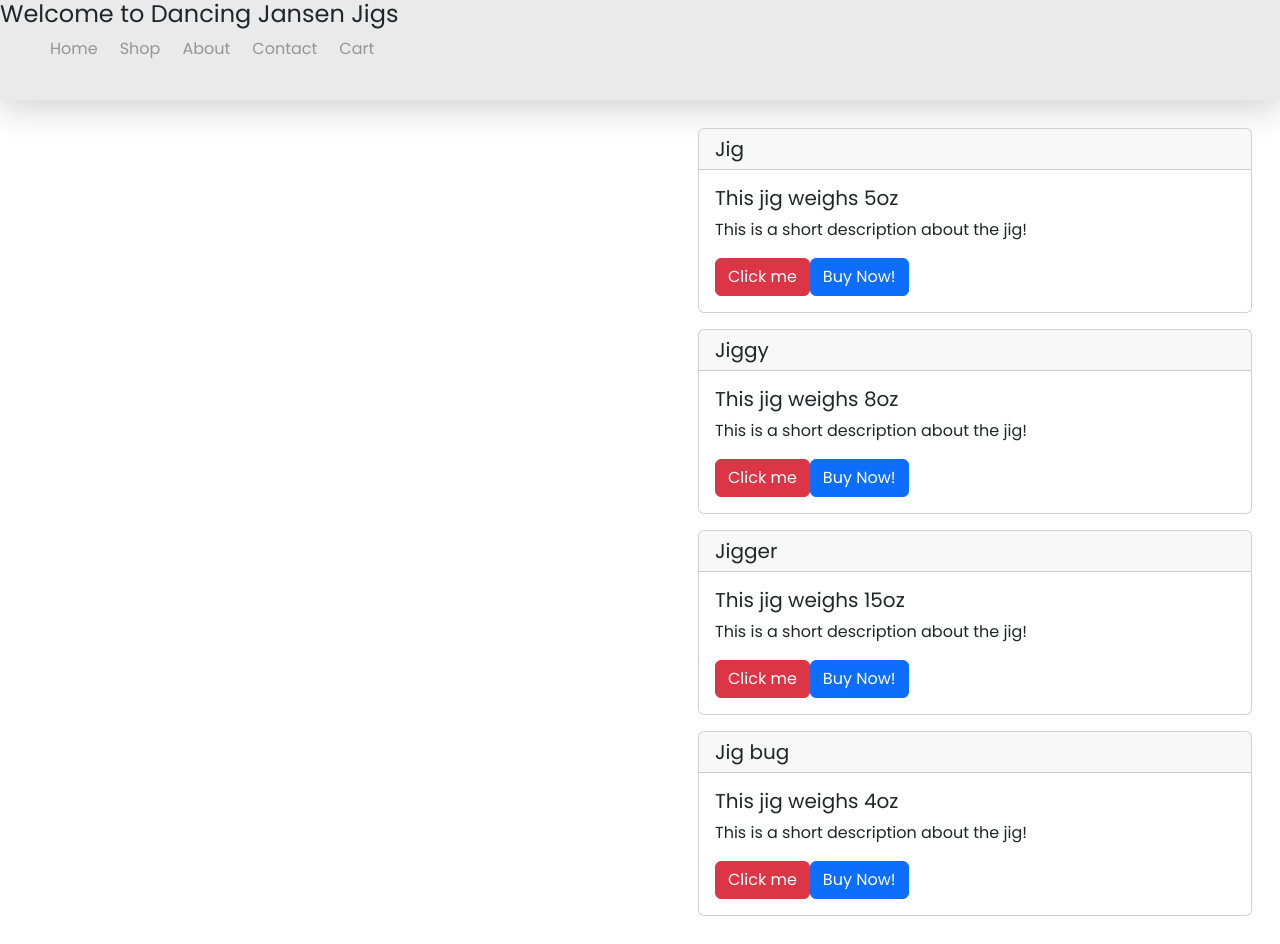
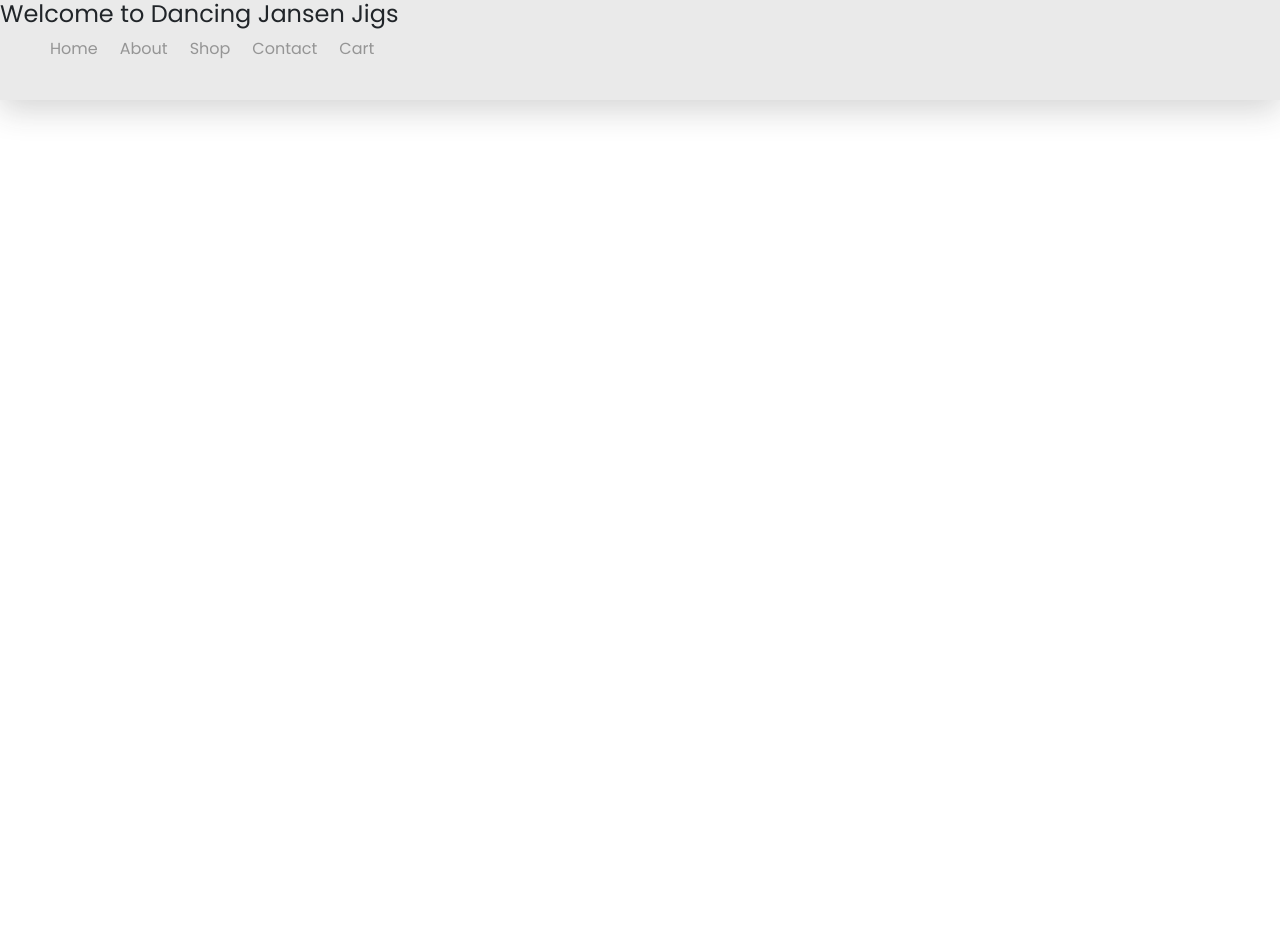
Before and after one commit to aidev13/dancing-jansen-jigs, a React (Vite) app in the folder dancing-jansen-jigs/: page / in a window 1280 px wide. After the commit the page ends 800 px from the top, so only its background shows below. Built offline with nearby package versions, Linux system fonts and the light colour scheme.

Commit message:
WIP, I was able to get the Link to working by putting the 'path' and 'element' objects in the children object of the main App route

```diff
--- a/dancing-jansen-jigs/src/App.jsx
+++ b/dancing-jansen-jigs/src/App.jsx
@@ -1,20 +1,12 @@
-import JigList from "./components/JigList"
-import jigData from './data/jigData.js'
-import Header from "./components/Header.jsx"
-import Sandbox from "./components/Sandbox.jsx"
+import { Outlet } from "react-router-dom"
+import Header from "./components/Header"
 
 function App() {
 
    return (
       <>
-         <Header />
-
-         <div>
-            <JigList items={jigData} />
-         </div>
-         <div>
-            {/* { Outlet } */}
-         </div>
+      <Header />
+      <Outlet />
 
          {/* <Sandbox /> */}
       </>
--- a/dancing-jansen-jigs/src/components/Header.jsx
+++ b/dancing-jansen-jigs/src/components/Header.jsx
@@ -1,13 +1,10 @@
-import Nav from "./Nav"
+import NavBar from "./NavBar.jsx"
 
 const Header = () => {
-
-
-
   return (
     <div className="header-style">
       <h4>Welcome to Dancing Jansen Jigs</h4>
-      <Nav />
+      <NavBar />
     </div>
   )
 }
--- a/dancing-jansen-jigs/src/components/Nav.jsx
+++ /dev/null
@@ -1,15 +0,0 @@
-
-
- const Nav = () => {
-  return (
-    <div className="navParent">
-      <a href="#">Home</a>
-      <a href="#">Shop</a>
-      <a href="#">About</a>
-      <a href="#">Contact</a>
-      <a href="#">Cart</a>
-    </div>
-  )
-}
-
- export default Nav
--- /dev/null
+++ b/dancing-jansen-jigs/src/components/NavBar.jsx
@@ -0,0 +1,17 @@
+import { Link } from "react-router-dom"
+
+const NavBar = () => {
+   return (
+      <nav className="navParent">
+
+         <Link to='home'>Home</Link>
+         <Link to='about'>About</Link>
+         <Link to='shop'>Shop</Link>
+         <Link to='contact'>Contact</Link>
+         <Link to='cart'>Cart</Link>
+
+      </nav>
+   )
+}
+
+export default NavBar
--- a/dancing-jansen-jigs/src/components/pages/Shop.jsx
+++ b/dancing-jansen-jigs/src/components/pages/Shop.jsx
@@ -1,7 +1,16 @@
+import jigData from "../../data/jigData"
 import JigList from "../JigList"
 
+
+jigData
 const Shop = () => {
-  return <JigList />
+   return (
+      <>
+         <div>
+            <JigList items={jigData} />
+         </div>
+      </>
+   )
 }
 
 export default Shop
--- a/dancing-jansen-jigs/src/main.jsx
+++ b/dancing-jansen-jigs/src/main.jsx
@@ -5,10 +5,48 @@ import {
    createBrowserRouter,
    RouterProvider,
 } from "react-router-dom";
+import Header from './components/Header.jsx';
+import Home from './components/pages/Home.jsx'
+import About from './components/pages/About.jsx'
+import Cart from './components/pages/Cart.jsx'
+import Contact from './components/pages/Contact.jsx'
+import Shop from './components/pages/Shop.jsx'
+import JigList from './components/JigList.jsx';
 import './Styles/index.css'
 
+const router = createBrowserRouter([
+   {
+      path: "",
+      element: <App />,
+      children: [
+         {
+            path: "home",
+            element: <Home />,
+         },
+         {
+            path: "shop",
+            element: <Shop />,
+         },
+         {
+            path: "about",
+            element: <About />,
+         },
+         {
+            path: "contact",
+            element: <Contact />,
+         },
+         {
+            path: "cart",
+            element: <Cart />,
+         },
+      ]
+   },
+
+]);
+
+
 ReactDOM.createRoot(document.getElementById('root')).render(
-  <React.StrictMode>
-    <App />
-  </React.StrictMode>,
+   <React.StrictMode>
+      <RouterProvider router={router} />
+   </React.StrictMode>,
 )
```
Also changed, not shown: dancing-jansen-jigs/src/components/pages/About.jsx (indentation only).
